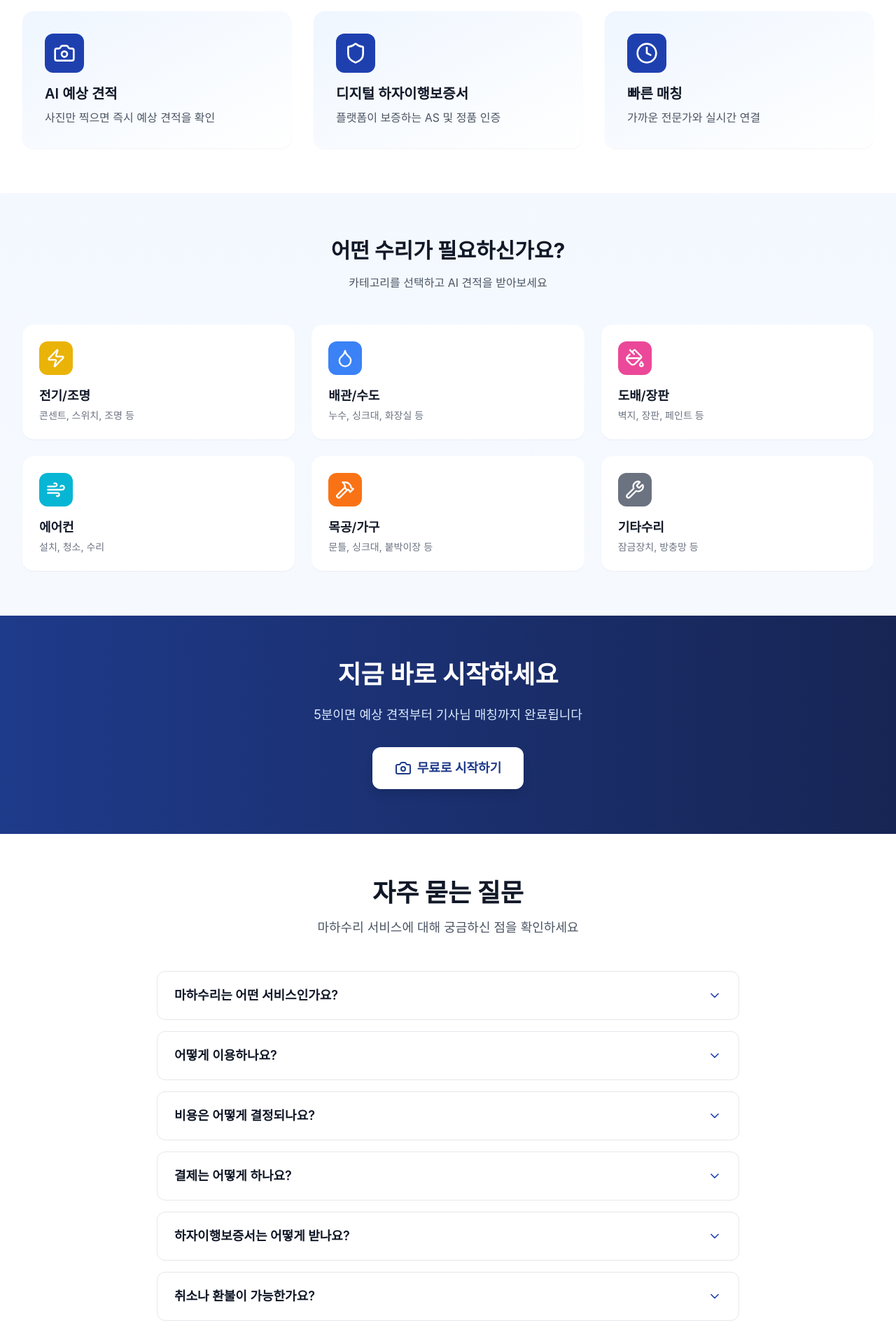
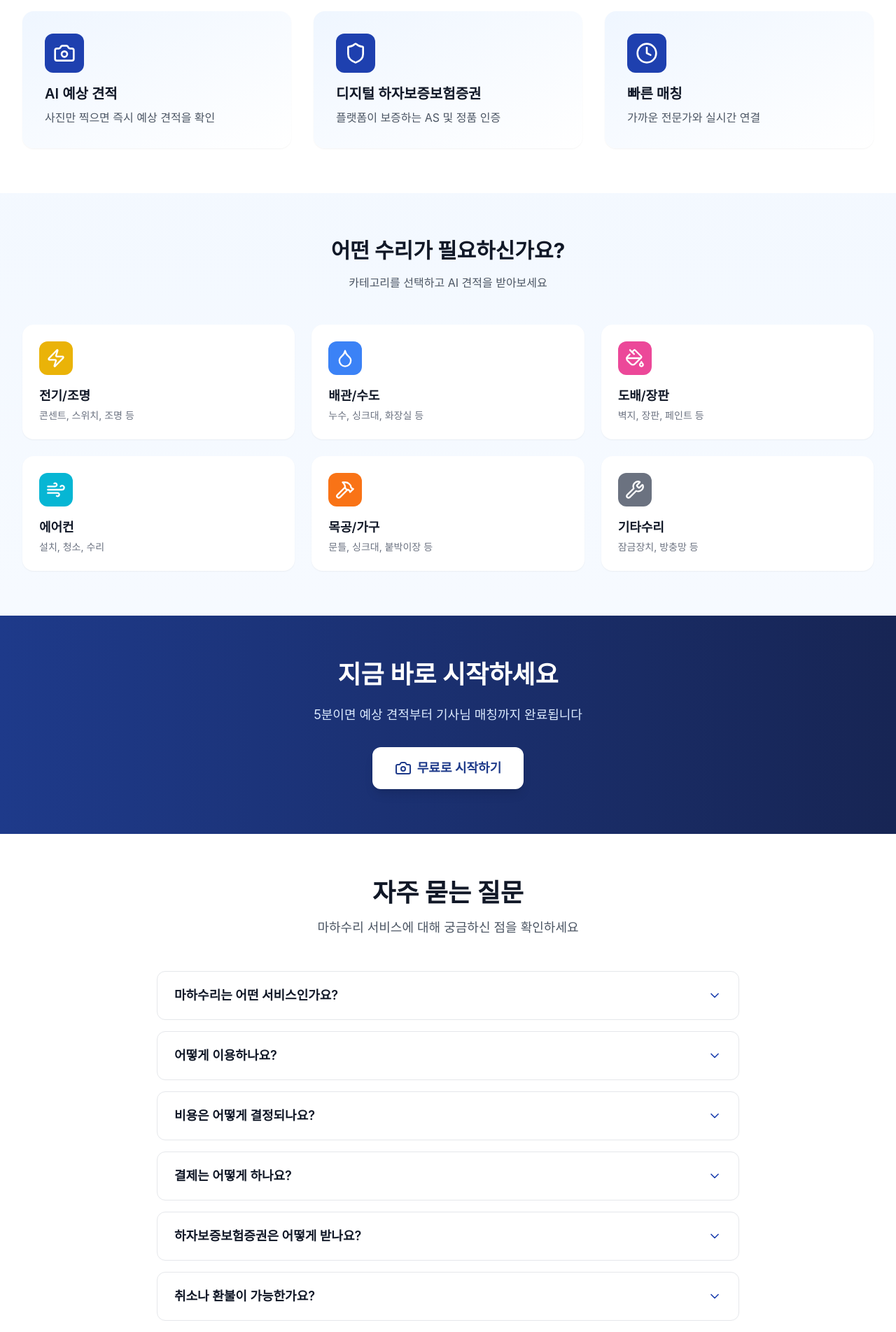
Before and after one commit to vicaprio/surisuri-mahasuri, a React (Vite) app in the folder web/: page / in a window 1280 px wide. Shown: the part 620-2524 px from the top of the page at 70% size. Built offline with nearby package versions, Linux system fonts and the light colour scheme; no server answers.

Commit message:
Rename 하자이행보증서 → 하자보증보험증권
Co-Authored-By: Claude Sonnet 4.6 <noreply@anthropic.com>

```diff
--- a/web/src/pages/Home.jsx
+++ b/web/src/pages/Home.jsx
@@ -49,7 +49,7 @@ function Home() {
     },
     {
       icon: Shield,
-      title: '디지털 하자이행보증서',
+      title: '디지털 하자보증보험증권',
       description: '플랫폼이 보증하는 AS 및 정품 인증'
     },
     {
@@ -77,8 +77,8 @@ function Home() {
       answer: '신용카드, 계좌이체, 간편결제(카카오페이, 네이버페이 등)를 지원합니다. 모든 결제는 PG사를 통해 안전하게 처리되며, 수리 완료 전까지 에스크로로 보호됩니다.'
     },
     {
-      question: '하자이행보증서는 어떻게 받나요?',
-      answer: '수리 완료 후 자동으로 디지털 AS 하자이행보증서가 발급됩니다. 마이페이지의 수리 이력에서 언제든지 확인 및 다운로드할 수 있으며, 보증 기간 내 무상 AS를 받으실 수 있습니다.'
+      question: '하자보증보험증권은 어떻게 받나요?',
+      answer: '수리 완료 후 자동으로 디지털 AS 하자보증보험증권이 발급됩니다. 마이페이지의 수리 이력에서 언제든지 확인 및 다운로드할 수 있으며, 보증 기간 내 무상 AS를 받으실 수 있습니다.'
     },
     {
       question: '취소나 환불이 가능한가요?',
@@ -98,7 +98,7 @@ function Home() {
     },
     {
       question: '회원가입이 꼭 필요한가요?',
-      answer: '네, 견적 확인과 기사님 매칭을 위해 회원가입이 필요합니다. 하지만 구글, 네이버, 카카오 계정으로 간편하게 가입할 수 있으며, 가입 후 수리 이력과 하자이행보증서를 체계적으로 관리하실 수 있습니다.'
+      answer: '네, 견적 확인과 기사님 매칭을 위해 회원가입이 필요합니다. 하지만 구글, 네이버, 카카오 계정으로 간편하게 가입할 수 있으며, 가입 후 수리 이력과 하자보증보험증권을 체계적으로 관리하실 수 있습니다.'
     }
   ];
 
--- a/web/src/pages/MatchingStatus.jsx
+++ b/web/src/pages/MatchingStatus.jsx
@@ -322,7 +322,7 @@ function MatchingStatus() {
                 </li>
                 <li className="flex items-start">
                   <span className="font-semibold mr-2">3.</span>
-                  <span>작업 완료 후 디지털 하자이행보증서가 발급됩니다.</span>
+                  <span>작업 완료 후 디지털 하자보증보험증권이 발급됩니다.</span>
                 </li>
               </ul>
             </div>
--- a/web/src/pages/PaymentSuccess.jsx
+++ b/web/src/pages/PaymentSuccess.jsx
@@ -89,7 +89,7 @@ function PaymentSuccess() {
             </li>
             <li className="flex items-start">
               <span className="font-semibold mr-2">3.</span>
-              <span>작업 완료 후 디지털 하자이행보증서가 자동 발급됩니다.</span>
+              <span>작업 완료 후 디지털 하자보증보험증권이 자동 발급됩니다.</span>
             </li>
           </ol>
         </div>
--- a/web/src/pages/RepairHistory.jsx
+++ b/web/src/pages/RepairHistory.jsx
@@ -143,7 +143,7 @@ function RepairHistory() {
       document.body.removeChild(a);
     } catch (error) {
       console.error('Download warranty error:', error);
-      alert('하자이행보증서 다운로드에 실패했습니다.');
+      alert('하자보증보험증권 다운로드에 실패했습니다.');
     }
   };
 
@@ -360,7 +360,7 @@ function RepairHistory() {
                         className="flex-1 px-4 py-2 bg-primary-600 text-white text-sm font-medium rounded-lg hover:bg-primary-700 transition-colors flex items-center justify-center space-x-2"
                       >
                         <Download className="w-4 h-4" />
-                        <span>하자이행보증서</span>
+                        <span>하자보증보험증권</span>
                       </button>
 
                       {repair.status === 'completed' && (
```
